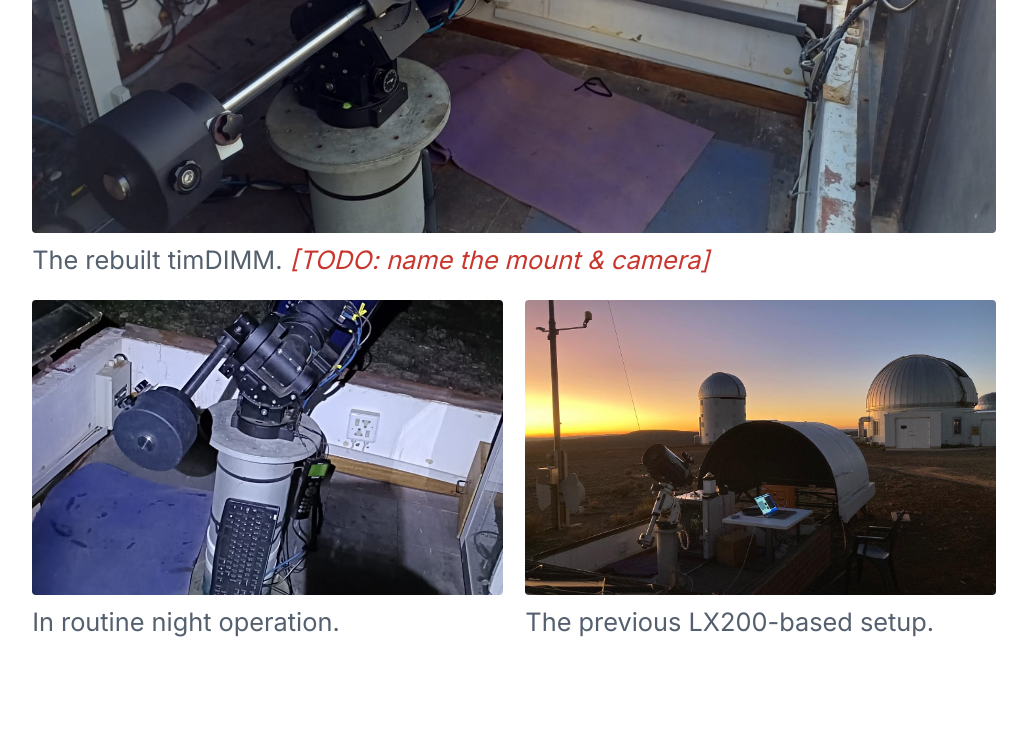
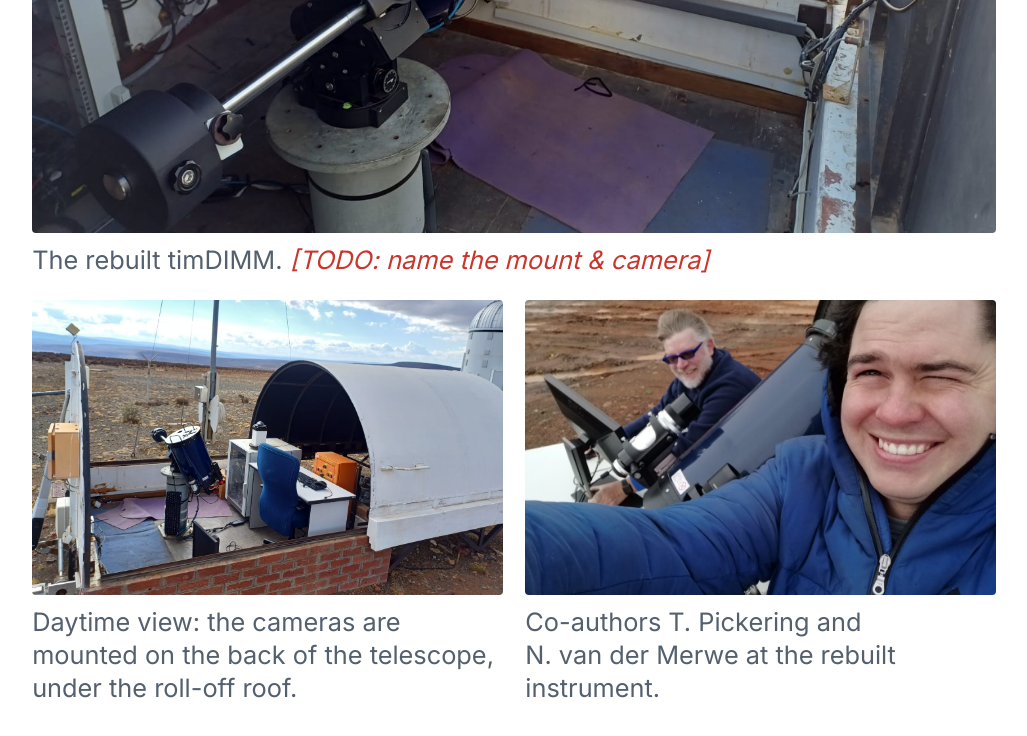
Before and after one commit to tepickering/spie_2026_timdimm_poster, a plain HTML site: page index.html in a window 1280 px wide. Shown: the part 2933-3669 px from the top of the page, without its empty margins (51-1078 px from the left). Drawn offline with Linux system fonts and the light colour scheme.

Commit message:
Swap hardware photos: open daytime (cameras on back) and Tim & Nico
Replaces the night-operation and old-mount images.

Co-Authored-By: Claude Opus 4.8 <noreply@anthropic.com>

```diff
--- a/index.html
+++ b/index.html
@@ -77,12 +77,14 @@
           </figure>
           <div class="photo-pair">
             <figure>
-              <img src="assets/figures/timdimm_night.jpeg" alt="timDIMM at night">
-              <figcaption>In routine night operation.</figcaption>
+              <img src="assets/figures/timdimm_open_daytime.jpeg" alt="Open instrument in daytime, cameras on the back of the telescope">
+              <figcaption>Daytime view: the cameras are mounted on the back of the
+              telescope, under the roll-off roof.</figcaption>
             </figure>
             <figure>
-              <img src="assets/figures/timdimm_oldmount.jpg" alt="Previous LX200 setup">
-              <figcaption>The previous LX200-based setup.</figcaption>
+              <img src="assets/figures/tim_and_nico.jpg" alt="Tim Pickering and Nico van der Merwe at the instrument">
+              <figcaption>Co-authors T.&nbsp;Pickering and N.&nbsp;van&nbsp;der&nbsp;Merwe
+              at the rebuilt instrument.</figcaption>
             </figure>
           </div>
         </section>
```
Also changed, not shown: assets/figures/tim_and_nico.jpg (added), assets/figures/timdimm_night.jpeg (deleted), assets/figures/timdimm_oldmount.jpg (deleted), assets/figures/timdimm_open_daytime.jpeg (added), 1 other file.
